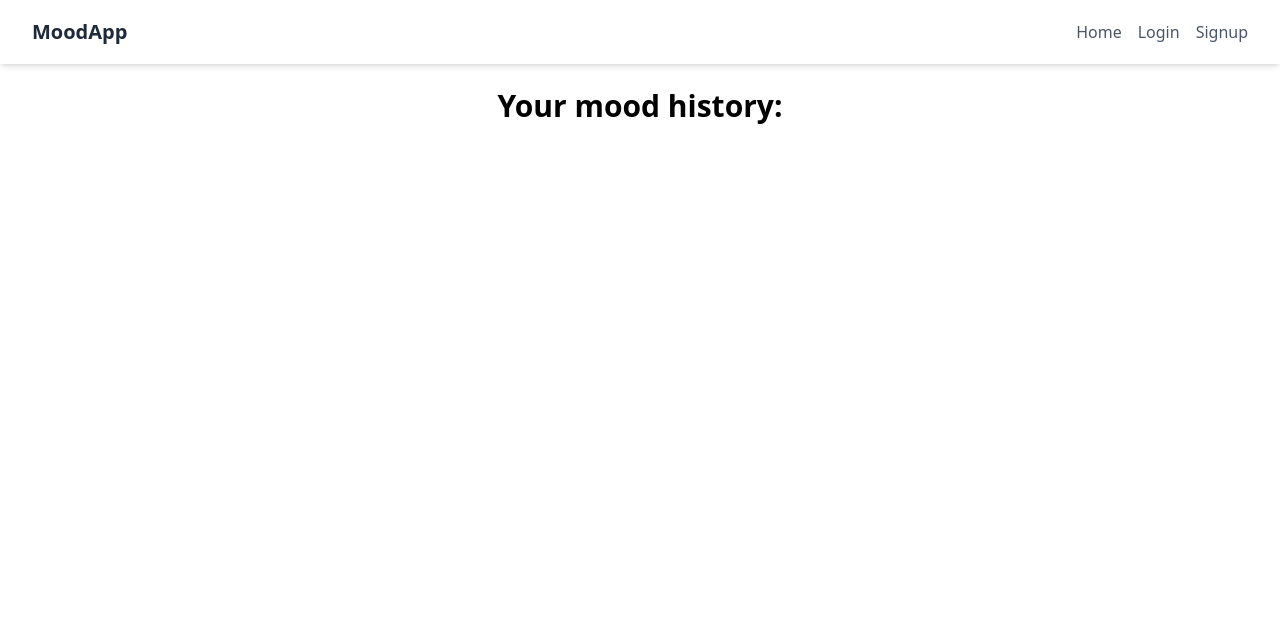
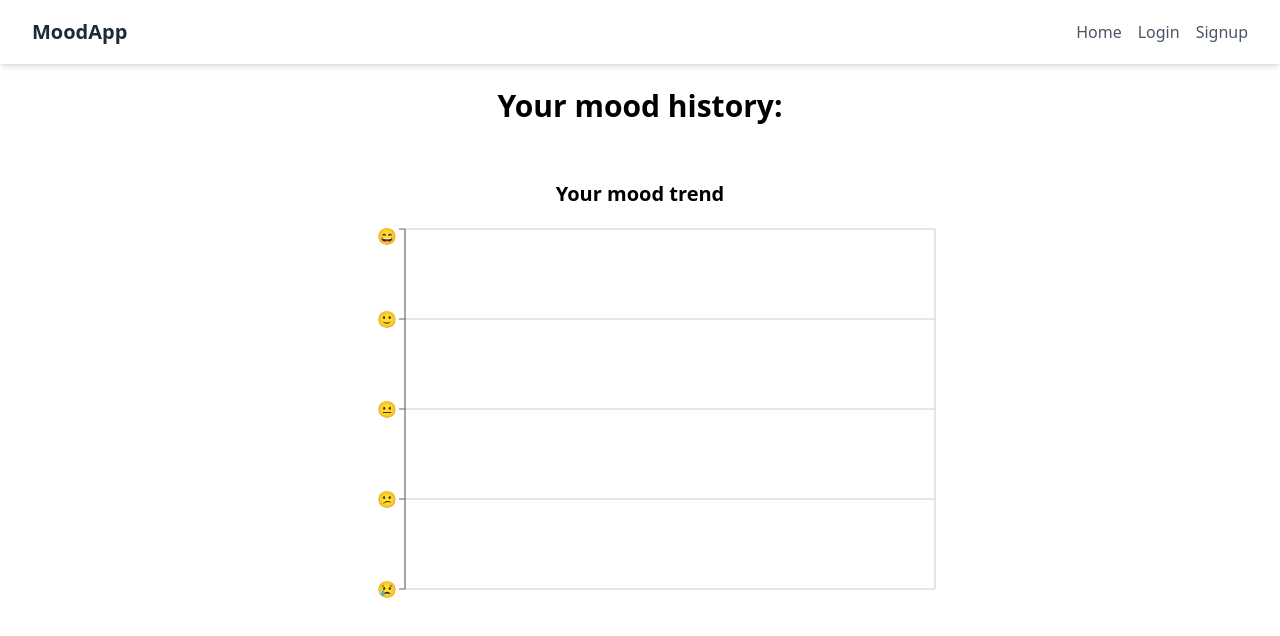
Before and after one commit to nathaliemar/mood-client, a React (Vite) app: page /analytics/user in a window 1280 px wide. Shown: the top 636 px of the page. Built offline with nearby package versions, Linux system fonts and the light colour scheme.

Commit message:
feat: add WeeklyMoodChart component to visualize mood trends and update package dependencies

```diff
--- a/package.json
+++ b/package.json
@@ -17,6 +17,7 @@
     "react-dom": "^19.1.0",
     "react-hot-toast": "^2.5.2",
     "react-router-dom": "^7.6.2",
+    "recharts": "^2.15.3",
     "tailwindcss": "^4.1.8"
   },
   "devDependencies": {
--- /dev/null
+++ b/src/components/WeeklyMoodChart.jsx
@@ -0,0 +1,66 @@
+import {
+  LineChart,
+  Line,
+  CartesianGrid,
+  XAxis,
+  YAxis,
+  Tooltip,
+} from "recharts";
+import { userFacingDate } from "../utils/dateUtils";
+import { moodOptions } from "../utils/moodOptions";
+
+// Custom Tooltip component
+const CustomTooltip = ({ active, payload, label }) => {
+  if (active && payload && payload.length) {
+    const entry = payload[0].payload;
+    const mood = moodOptions.find((opt) => opt.value === entry.score);
+    return (
+      <div
+        style={{ background: "#fff", border: "1px solid #ccc", padding: 10 }}
+      >
+        <div>
+          <strong>Date:</strong> {entry.displayDate}
+        </div>
+        <div>
+          <strong>Mood:</strong>{" "}
+          {mood ? `${mood.emoji} ${mood.label}` : entry.score}
+        </div>
+      </div>
+    );
+  }
+  return null;
+};
+
+function WeeklyMoodChart({ entries }) {
+  //cut data : last 5 moodentries
+  const data = [...entries]
+    .sort((a, b) => new Date(b.date) - new Date(a.date))
+    .slice(0, 5)
+    .map((entry) => {
+      const mood = moodOptions.find((opt) => opt.value === entry.score);
+      return {
+        ...entry,
+        displayDate: userFacingDate(entry.date),
+        emoji: mood ? mood.emoji : "",
+      };
+    })
+    .reverse();
+
+  // Formatter for Y axis ticks
+  const emojiTickFormatter = (score) => {
+    const mood = moodOptions.find((opt) => opt.value === score);
+    return mood ? mood.emoji : score;
+  };
+
+  return (
+    <LineChart width={600} height={400} data={data}>
+      <Line type="monotone" dataKey="score" stroke="#8884d8" strokeWidth={4} />
+      <CartesianGrid stroke="#ccc" />
+      <XAxis dataKey="displayDate" tick={{ dy: 12, fontSize: 14 }} />
+      <YAxis domain={[1, 5]} tickFormatter={emojiTickFormatter} />
+      <Tooltip content={<CustomTooltip />} />
+    </LineChart>
+  );
+}
+
+export { WeeklyMoodChart };
--- a/src/pages/AnalyticsUserPage.jsx
+++ b/src/pages/AnalyticsUserPage.jsx
@@ -3,6 +3,7 @@ import { handleApiError } from "../utils/handleApiError";
 import { api } from "../services/api";
 import { useAuthContext } from "../context/auth.context";
 import { MoodEntryCard } from "../components/MoodEntryCard";
+import { WeeklyMoodChart } from "../components/WeeklyMoodChart";
 
 function AnalyticsUserPage() {
   const [entries, setEntries] = useState([]);
@@ -35,6 +36,10 @@ function AnalyticsUserPage() {
           </div>
         ))}
       </div>
+      <div className="flex flex-col items-center my-8">
+        <h4 className="text-xl font-semibold mb-4">Your mood trend</h4>
+        <WeeklyMoodChart entries={entries} />
+      </div>
     </div>
   );
 }
```
Also changed, not shown: 1 other file (tests, documents, lock files or other folders).
